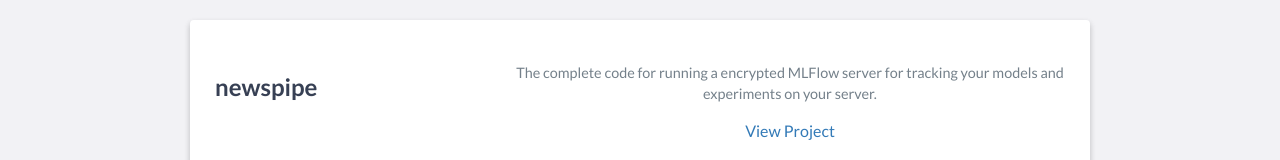
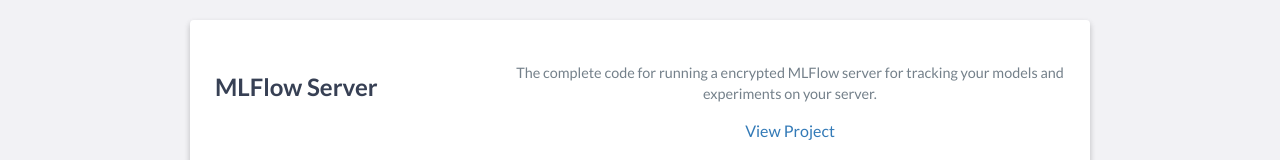
Before and after one commit to NewsPipe/NewsPipe.github.io, a website: page index.html in a window 1280 px wide. Shown: the part 2683-2843 px from the top of the page. Drawn offline with nearby package versions, Linux system fonts and the light colour scheme.

Commit message:
Update index.html

```diff
--- a/index.html
+++ b/index.html
@@ -101,7 +101,7 @@
                 <div class="project shadow-large">
                     <!-- End .project-image -->
                     <div class="project-image">
-                        <h2>newspipe</h2>
+                        <h2>MLFlow Server</h2>
                     </div>
                     <div class="project-info">
                         <p>The complete code for running a encrypted MLFlow server for tracking your models and experiments on your server.                        </p>
```
